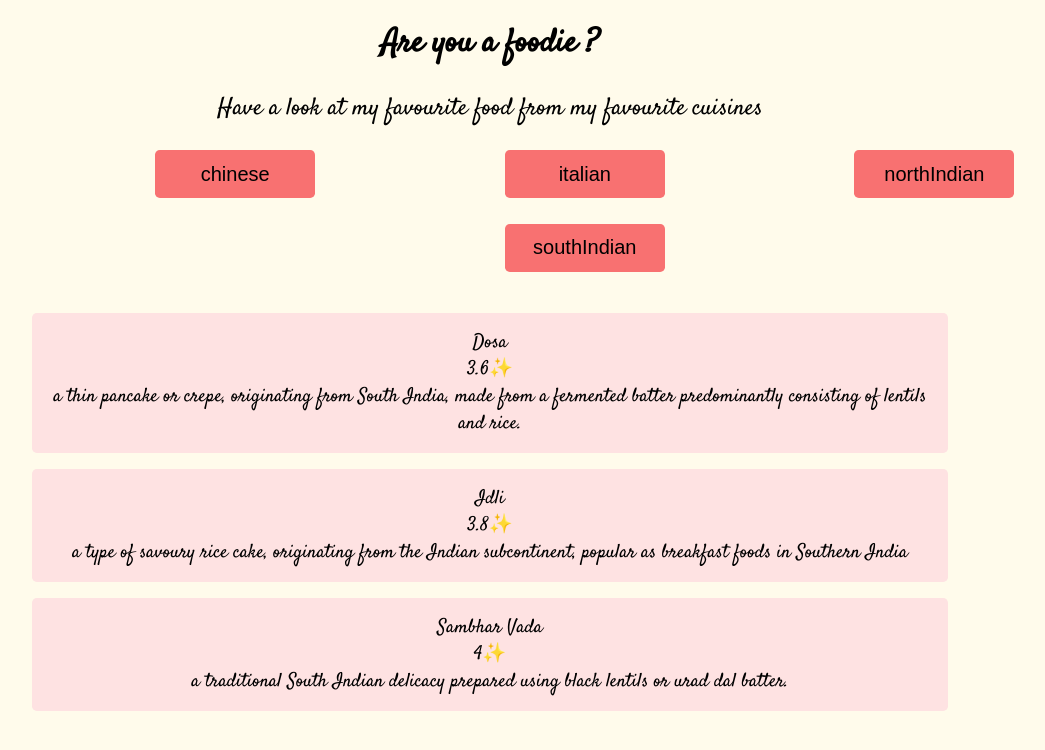
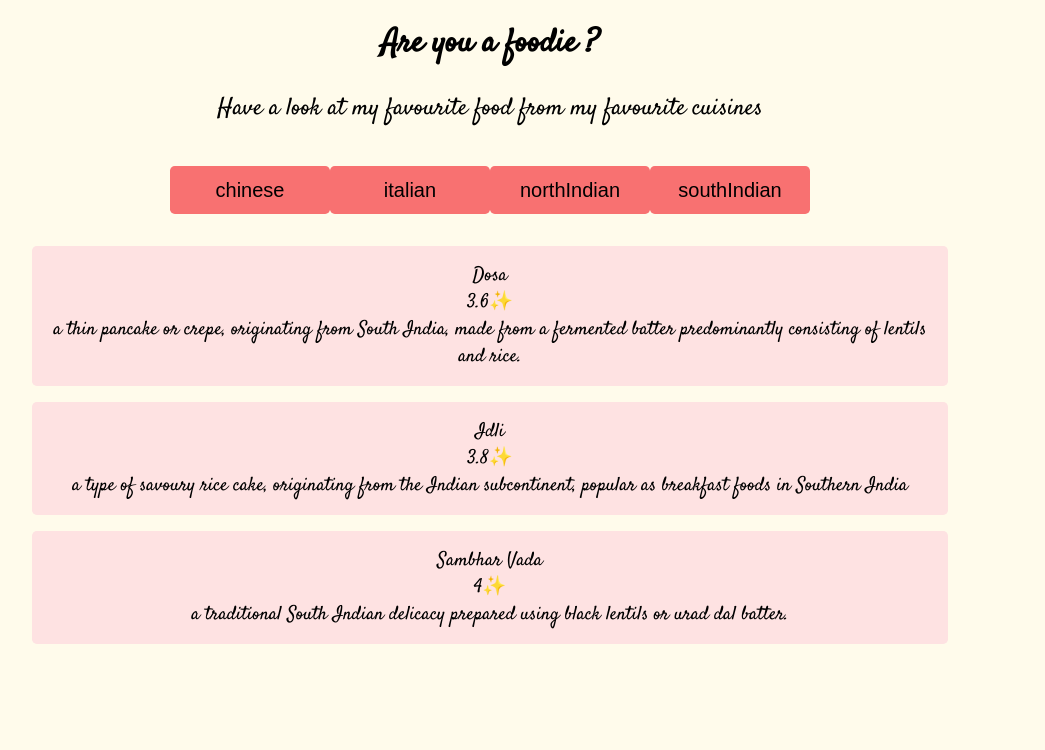
Before and after one commit to tiwarikratika/MyFAvouriteFood, a React (Create React App) app: page / in a window 1280 px wide. Shown: the top 750 px of the page, without its empty margins (150-1195 px from the left). Built offline with nearby package versions, Linux system fonts and the light colour scheme.

Commit message:
Update App.js

```diff
--- a/src/App.js
+++ b/src/App.js
@@ -60,8 +60,7 @@ export default function App() {
               width: "10rem",
               fontSize: "20px",
               padding: "4rem 1 rem",
-              marginLeft:"15%",
-              marginBottom:"2%",
+              margin: "1rem auto",
               hover: "blue"
             }}
           >
```
